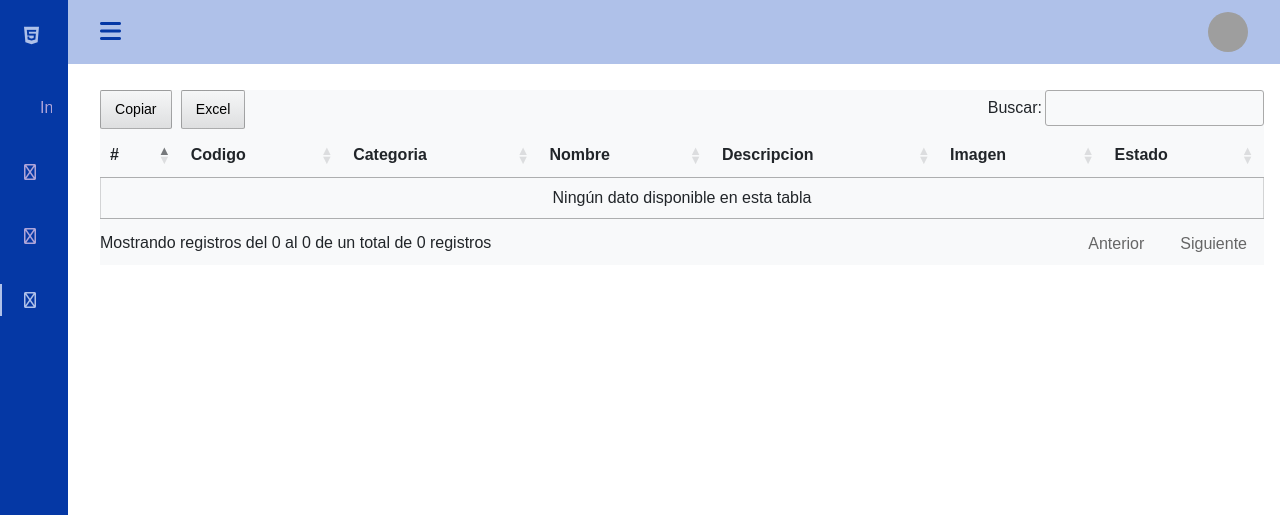
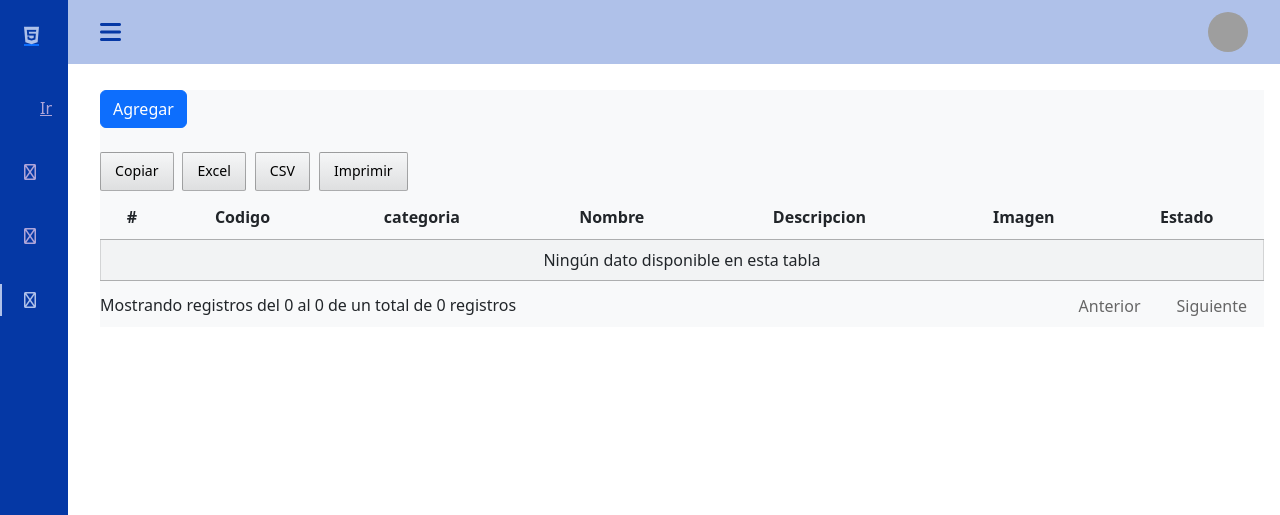
Before and after one commit to JesusAIV/CRUDTRPHP, a PHP site: page /CRUDTRPHP/almacen in a window 1280 px wide. Shown: the top 515 px of the page. Run offline with PHP 8.4, Linux system fonts and the light colour scheme; the visitor is signed in with stand-in values (Sample User, id 1); data that the repository does not hold is empty; grey boxes are pictures that could not be loaded.

Commit message:
actualizando lista de productos

```diff
--- a/models/viewmodel.php
+++ b/models/viewmodel.php
@@ -1,7 +1,7 @@
 <?php
     class viewmodel{
         protected function obtenervistamodelo($views){
-            $lista = ["inicio", "almacen"];
+            $lista = ["inicio", "almacen", "compras", "ventas"];
 
             if(in_array($views,$lista)){
                 if(is_file("./view/content/".$views.".php")){
--- a/view/content/almacen.php
+++ b/view/content/almacen.php
@@ -1,14 +1,15 @@
+<div class="btn btn-primary">Agregar</div>
 <div class="tabla-productos mt-4">
-    <table id="table-productos" class="cell-border" style="width:100%">
+    <table id="table-productos" class="cell-border display" style="width:100%">
         <thead>
             <tr>
-                <th>#</th>
-                <th>Codigo</th>
-                <th>Categoria</th>
-                <th>Nombre</th>
-                <th>Descripcion</th>
-                <th>Imagen</th>
-                <th>Estado</th>
+                <th class="text-center">#</th>
+                <th class="text-center">Codigo</th>
+                <th class="text-center">categoria</th>
+                <th class="text-center">Nombre</th>
+                <th class="text-center">Descripcion</th>
+                <th class="text-center">Imagen</th>
+                <th class="text-center">Estado</th>
             </tr>
         </thead>
         <tbody>
--- /dev/null
+++ b/view/content/compras.php
@@ -0,0 +1 @@
+<p>compras</p>
--- /dev/null
+++ b/view/content/ventas.php
@@ -0,0 +1 @@
+<p>ventas</p>
--- a/view/inicio.php
+++ b/view/inicio.php
@@ -17,7 +17,7 @@
     <title>TGestiona</title>
     <script src="<?php echo SERVERURL ?>view/js/jquery.js"></script>
     <link rel="stylesheet" href="https://site-assets.fontawesome.com/releases/v6.4.0/css/all.css">
-    <link href="https://cdn.jsdelivr.net/npm/bootstrap@5.3.0-alpha3/dist/css/bootstrap.min.css" rel="stylesheet">
+
     <script src="https://cdn.jsdelivr.net/npm/bootstrap@5.3.0-alpha3/dist/js/bootstrap.bundle.min.js"></script>
     <link rel="stylesheet" href="<?php echo SERVERURL ?>view/css/style.css" />
     <link rel="stylesheet" href="<?php echo SERVERURL ?>view/css/dataTable.css" />
@@ -26,6 +26,7 @@
     <script async defer src="<?php echo SERVERURL;?>view/js/ajax.js"></script>
     <script async defer src="<?php echo SERVERURL;?>view/js/dataTable.js"></script>
     <script async defer src="<?php echo SERVERURL;?>view/js/adfunctions.js"></script>
+    <link href="https://cdn.jsdelivr.net/npm/bootstrap@5.3.0-alpha3/dist/css/bootstrap.min.css" rel="stylesheet">
 </head>
 
 <body id="body-pd">
--- a/view/js/adfunctions.js
+++ b/view/js/adfunctions.js
@@ -5,11 +5,10 @@
 function listarproductos() {
     $('#table-productos').DataTable({
         'dom': 'Bfrtip',
-        'buttons': [
-            'copy', 'excel', 'pdf'
-        ],
+        'searching': false,
+        'ordering': false,
         'ajax': {
-            'url': "./view/ajax/productos.php",
+            'url': './view/ajax/productos.php',
             'dataSrc': '',
             'data': { action: 'listarproductos' },
             'method': 'POST'
@@ -24,7 +23,7 @@
             { 'data': 'estado' }
         ],
         'language': {
-            "url": "./view/js/datatable-es.json"
+            'url': './view/js/datatable-es.json'
         },
         responsive: true
     });
--- a/view/modulos/sidebar.php
+++ b/view/modulos/sidebar.php
@@ -18,11 +18,11 @@
                     <i class="fa-regular fa-file-chart-pie"></i>
                     <span>Informes</span>
                 </a>
-                <a href="<?php echo SERVERURL; ?>compras" class="nav_link">
+                <a href="<?php echo SERVERURL; ?>compras" class="nav_link <?php if($viewurl == "compras"){echo "active"; }; ?>">
                     <i class="fa-regular fa-bag-shopping"></i>
                     <span>Compras</span>
                 </a>
-                <a href="<?php echo SERVERURL; ?>ventas" class="nav_link">
+                <a href="<?php echo SERVERURL; ?>ventas" class="nav_link <?php if($viewurl == "ventas"){echo "active"; }; ?>">
                     <i class="fa-regular fa-cart-shopping"></i>
                     <span>Ventas</span>
                 </a>
```
